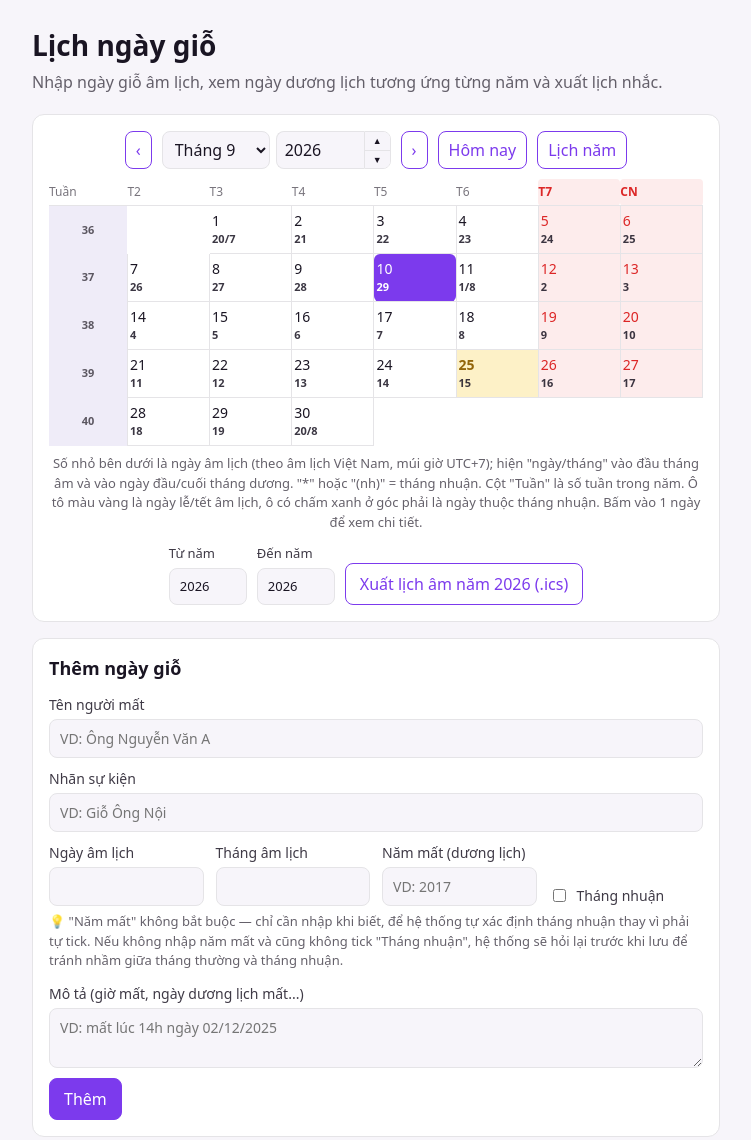
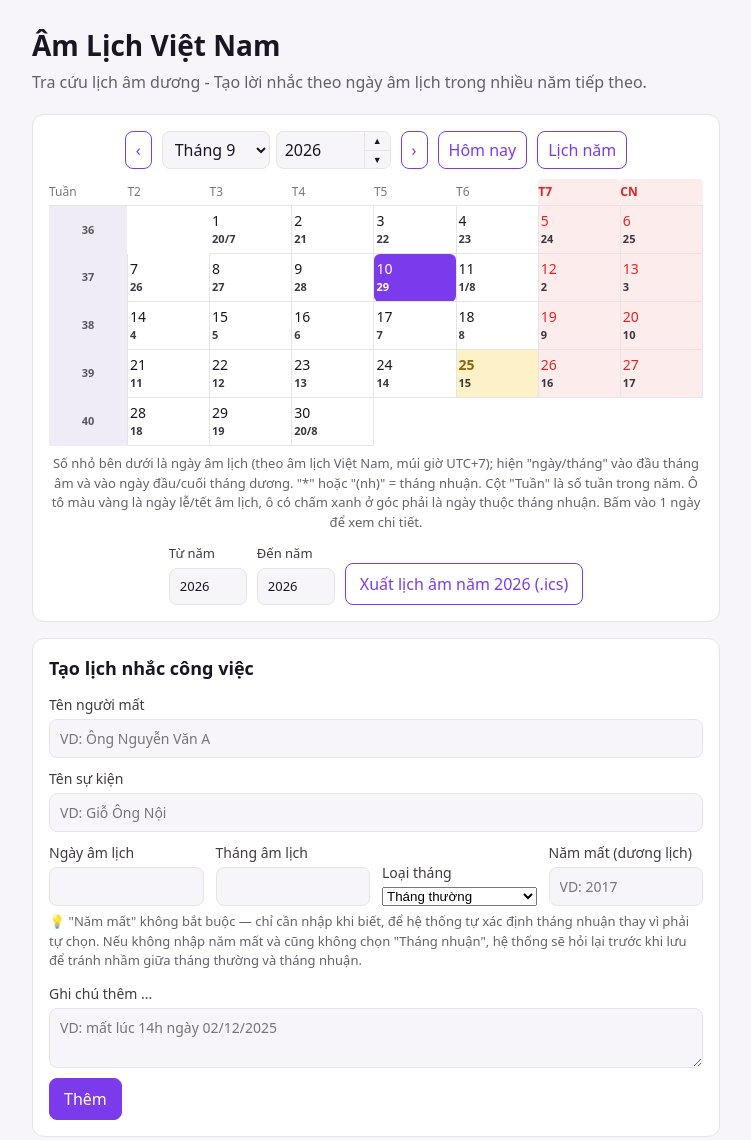
Before and after one commit to asukaa/taolichamweb, a website built with Vite: page index.html in a window 1280 px wide. Shown: the top 1140 px of the page, without its empty margins (264-1015 px from the left). Built offline with nearby package versions, Linux system fonts and the light colour scheme.

Commit message:
Rebrand app copy and simplify the anniversary form
- Rename app title/subtitle/PWA manifest to "Âm Lịch Việt Nam" / "Tra cứu
  lịch âm dương - Tạo lời nhắc theo ngày âm lịch trong nhiều năm tiếp theo."
- Rename form heading to "Tạo lịch nhắc công việc", "Nhãn sự kiện" to "Tên
  sự kiện", and the description field to "Ghi chú thêm ...".
- Replace the leap-month checkbox with a "Loại tháng" select (Tháng
  thường/Tháng nhuận, defaulting to thường), placed right after the lunar
  month field and before "Năm mất", all on the same row.

Co-Authored-By: Claude Sonnet 5 <noreply@anthropic.com>

```diff
--- a/index.html
+++ b/index.html
@@ -5,9 +5,9 @@
     <link rel="icon" type="image/svg+xml" href="/icon.svg" />
     <link rel="apple-touch-icon" href="/icon.svg" />
     <meta name="viewport" content="width=device-width, initial-scale=1.0" />
-    <meta name="description" content="Nhập ngày giỗ âm lịch, xem ngày dương lịch tương ứng từng năm và xuất lịch nhắc." />
+    <meta name="description" content="Tra cứu lịch âm dương - Tạo lời nhắc theo ngày âm lịch trong nhiều năm tiếp theo." />
     <meta name="theme-color" content="#7c3aed" />
-    <title>Lịch ngày giỗ</title>
+    <title>Âm Lịch Việt Nam</title>
   </head>
   <body>
     <div id="app"></div>
--- a/src/ui/app.ts
+++ b/src/ui/app.ts
@@ -87,7 +87,7 @@ function readRawFormInput(form: HTMLFormElement): RawEntryInput | null {
   const eventLabel = String(data.get("eventLabel") ?? "").trim();
   const lunarDay = Number(data.get("lunarDay"));
   const lunarMonth = Number(data.get("lunarMonth"));
-  const lunarIsLeapChecked = data.get("lunarIsLeap") === "on";
+  const lunarIsLeapChecked = data.get("lunarIsLeap") === "true";
   const deathYearRaw = String(data.get("deathYear") ?? "").trim();
   const deathYear = deathYearRaw ? Number(deathYearRaw) : null;
   const description = String(data.get("description") ?? "").trim();
@@ -118,7 +118,7 @@ function resolveLunarIsLeap(raw: RawEntryInput): boolean | null {
     if (resolution.ambiguous) {
       alert(
         `Lưu ý: năm ${raw.deathYear} âm lịch có cả tháng ${raw.lunarMonth} thường và tháng ${raw.lunarMonth} nhuận. ` +
-          `Hệ thống không tự xác định được — hãy tick "Tháng nhuận" nếu đúng là tháng nhuận, để trống nếu là tháng thường.`,
+          `Hệ thống không tự xác định được — hãy chọn "Tháng nhuận" ở ô "Loại tháng" nếu đúng là tháng nhuận, để "Tháng thường" nếu không phải.`,
       );
       return raw.lunarIsLeapChecked;
     }
@@ -126,7 +126,7 @@ function resolveLunarIsLeap(raw: RawEntryInput): boolean | null {
   }
   if (!raw.lunarIsLeapChecked) {
     const proceed = confirm(
-      'Bạn chưa nhập năm mất và chưa tick "Tháng nhuận" - hệ thống sẽ mặc định đây là tháng thường.\n\n' +
+      'Bạn chưa nhập năm mất và đang để "Tháng thường" - hệ thống sẽ lưu đây là tháng thường.\n\n' +
         "Nếu ngày giỗ thực tế rơi vào tháng nhuận, ngày dương lịch tính ra sẽ sai 1 tháng.\n\n" +
         'Nhập năm mất ở form để hệ thống tự xác định, hoặc bấm "Hủy" để quay lại chỉnh sửa trước khi lưu.',
     );
@@ -139,11 +139,11 @@ function renderForm(entries: AnniversaryEntry[]): string {
   const editing = editingId ? entries.find((e) => e.id === editingId) ?? null : null;
   return `
     <form id="entry-form" class="card">
-      <h2>${editing ? "Sửa ngày giỗ" : "Thêm ngày giỗ"}</h2>
+      <h2>${editing ? "Sửa ngày giỗ" : "Tạo lịch nhắc công việc"}</h2>
       <label>Tên người mất
         <input name="personName" required value="${editing ? escapeHtml(editing.personName) : ""}" placeholder="VD: Ông Nguyễn Văn A" />
       </label>
-      <label>Nhãn sự kiện
+      <label>Tên sự kiện
         <input name="eventLabel" required value="${editing ? escapeHtml(editing.eventLabel) : ""}" placeholder="VD: Giỗ Ông Nội" />
       </label>
       <div class="row">
@@ -153,20 +153,22 @@ function renderForm(entries: AnniversaryEntry[]): string {
         <label>Tháng âm lịch
           <input name="lunarMonth" type="number" min="1" max="12" required value="${editing ? editing.lunarMonth : ""}" />
         </label>
+        <label>Loại tháng
+          <select name="lunarIsLeap">
+            <option value="false" ${editing?.lunarIsLeap ? "" : "selected"}>Tháng thường</option>
+            <option value="true" ${editing?.lunarIsLeap ? "selected" : ""}>Tháng nhuận</option>
+          </select>
+        </label>
         <label>Năm mất (dương lịch)
           <input name="deathYear" type="number" min="1900" max="2200" value="${editing?.deathYear ?? ""}" placeholder="VD: 2017" />
-        </label>
-        <label class="checkbox">
-          <input name="lunarIsLeap" type="checkbox" ${editing?.lunarIsLeap ? "checked" : ""} />
-          Tháng nhuận
         </label>
       </div>
       <p class="hint">
         💡 "Năm mất" không bắt buộc — chỉ cần nhập khi biết, để hệ thống tự xác định tháng nhuận thay vì phải tự
-        tick. Nếu không nhập năm mất và cũng không tick "Tháng nhuận", hệ thống sẽ hỏi lại trước khi lưu để tránh
+        chọn. Nếu không nhập năm mất và cũng không chọn "Tháng nhuận", hệ thống sẽ hỏi lại trước khi lưu để tránh
         nhầm giữa tháng thường và tháng nhuận.
       </p>
-      <label>Mô tả (giờ mất, ngày dương lịch mất...)
+      <label>Ghi chú thêm ...
         <textarea name="description" rows="2" placeholder="VD: mất lúc 14h ngày 02/12/2025">${editing ? escapeHtml(editing.description) : ""}</textarea>
       </label>
       <div class="row">
@@ -240,8 +242,8 @@ function render(): void {
 
   app.innerHTML = `
     <header>
-      <h1>Lịch ngày giỗ</h1>
-      <p class="subtitle">Nhập ngày giỗ âm lịch, xem ngày dương lịch tương ứng từng năm và xuất lịch nhắc.</p>
+      <h1>Âm Lịch Việt Nam</h1>
+      <p class="subtitle">Tra cứu lịch âm dương - Tạo lời nhắc theo ngày âm lịch trong nhiều năm tiếp theo.</p>
     </header>
     ${renderLunarLookup()}
     ${renderForm(entries)}
@@ -289,7 +291,7 @@ function renderFooter(): string {
   const year = new Date().getFullYear();
   return `
     <footer class="site-footer">
-      <p>© ${year} Lịch Ngày Giỗ. Mã nguồn: <a href="https://github.com/asukaa/taolichamweb" target="_blank" rel="noopener">github.com/asukaa/taolichamweb</a></p>
+      <p>© ${year} Âm Lịch Việt Nam. Mã nguồn: <a href="https://github.com/asukaa/taolichamweb" target="_blank" rel="noopener">github.com/asukaa/taolichamweb</a></p>
       <p>Liên hệ: <a href="mailto:thappham1190@gmail.com">thappham1190@gmail.com</a></p>
     </footer>
   `;
--- a/vite.config.ts
+++ b/vite.config.ts
@@ -8,9 +8,9 @@ export default defineConfig({
       registerType: "autoUpdate",
       includeAssets: ["icon.svg"],
       manifest: {
-        name: "Lịch Ngày Giỗ",
-        short_name: "Lịch Ngày Giỗ",
-        description: "Nhập ngày giỗ âm lịch, xem ngày dương lịch tương ứng từng năm và xuất lịch nhắc.",
+        name: "Âm Lịch Việt Nam",
+        short_name: "Âm Lịch Việt Nam",
+        description: "Tra cứu lịch âm dương - Tạo lời nhắc theo ngày âm lịch trong nhiều năm tiếp theo.",
         theme_color: "#7c3aed",
         background_color: "#ffffff",
         display: "standalone",
```
Also changed, not shown: src/ui/app.test.ts (+2 -7 lines).
